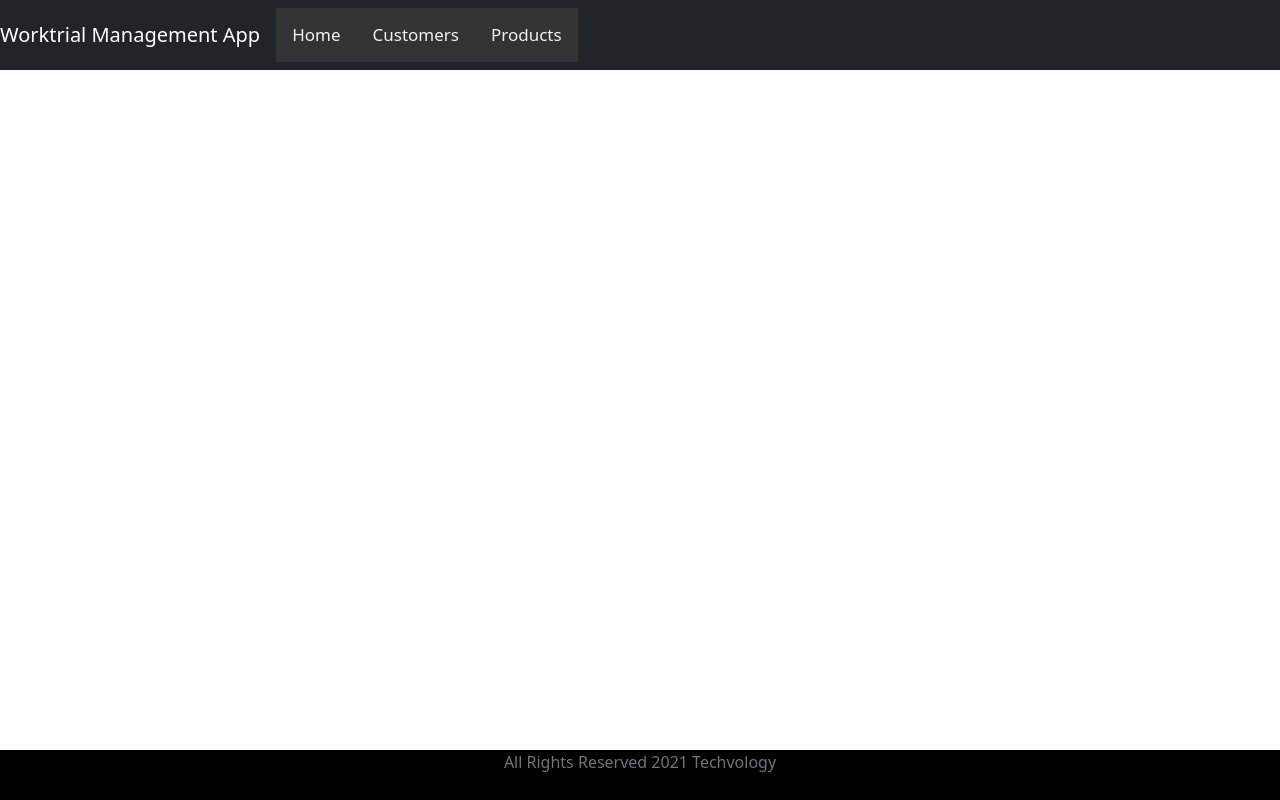
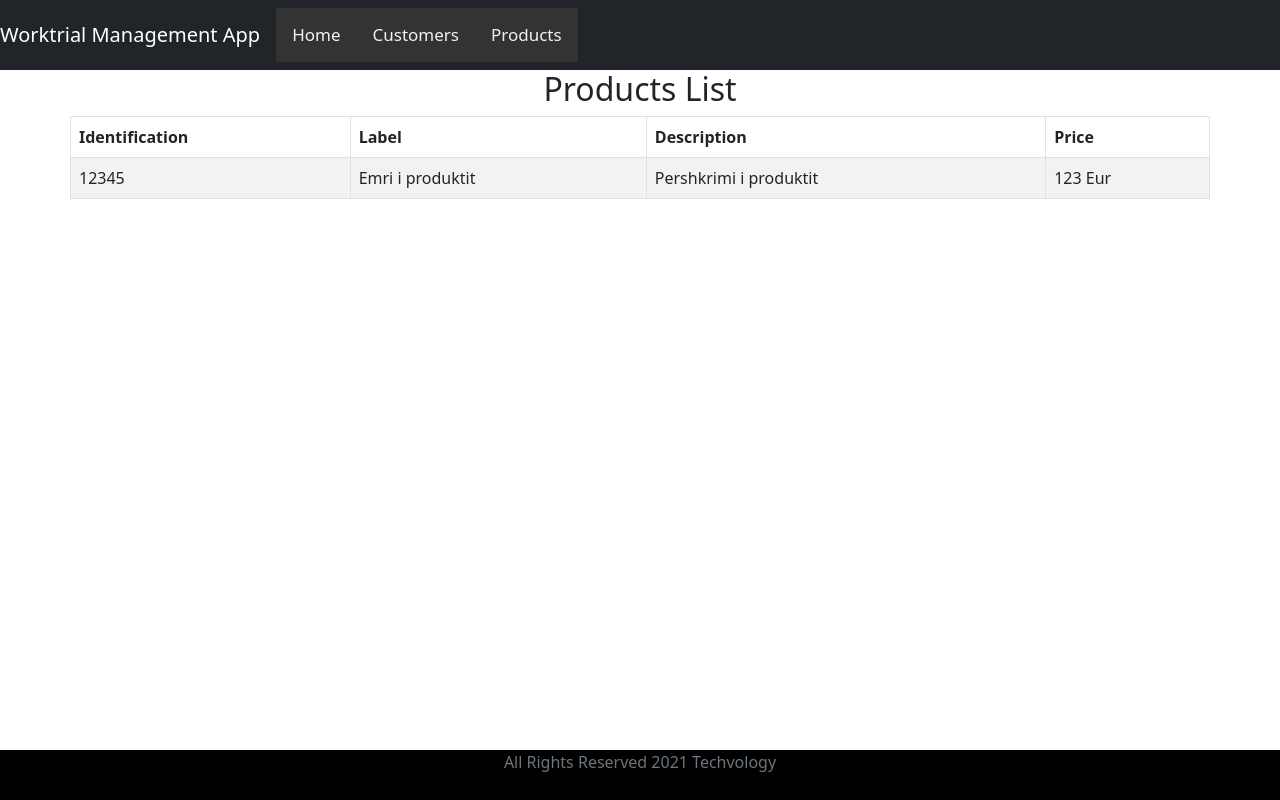
Before and after one commit to mreexhepi/reactjs, a React (Create React App) app: page /products in a window 1280 px wide. Built offline with nearby package versions, Linux system fonts and the light colour scheme.

Commit message:
Updatet ProductComponent with static table

```diff
--- a/src/App.js
+++ b/src/App.js
@@ -4,6 +4,7 @@
 import CustomersComponent from "./components/Customers.component";
 import HeaderComponent from "./components/Header.component";
 import FooterComponent from "./components/Footer.component";
+import ProductComponent from "./components/Product.components"
 
 
 function App() {
@@ -14,6 +15,8 @@
                 <div className="container">
                   <Switch>
                       <Route exact path="/" component={CustomersComponent}/>
+                      <Route exact path="/customers" component={CustomersComponent}/>
+                      <Route exact path="/products" component={ProductComponent}/>
 
                   </Switch>
                 </div>
--- /dev/null
+++ b/src/components/Product.components.js
@@ -0,0 +1,46 @@
+import {Component} from "react";
+
+class ProductComponent extends Component{
+    constructor(props) {
+        super(props);
+
+        this.state = {
+            products: []
+        }
+    }
+    componentDidMount() {
+
+    }
+
+    render(){
+        return(
+            <div>
+                <h2 className="text-center">Products List</h2>
+                <div className="row">
+                    <table className="table table-striped table-bordered">
+                        <thead>
+                        <tr>
+                            <th>Identification</th>
+                            <th>Label</th>
+                            <th>Description</th>
+                            <th>Price</th>
+                        </tr>
+                        </thead>
+                        <tbody>
+
+                            <tr>
+                                <td>12345</td>
+                                <td>Emri i produktit</td>
+                                <td>Pershkrimi i produktit</td>
+                                <td>123 Eur</td>
+                            </tr>
+
+                        </tbody>
+                    </table>
+                </div>
+            </div>
+        )
+    }
+}
+
+export default ProductComponent
```
